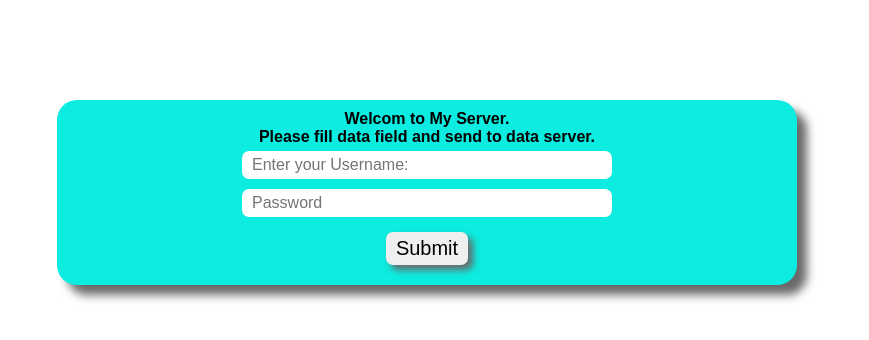
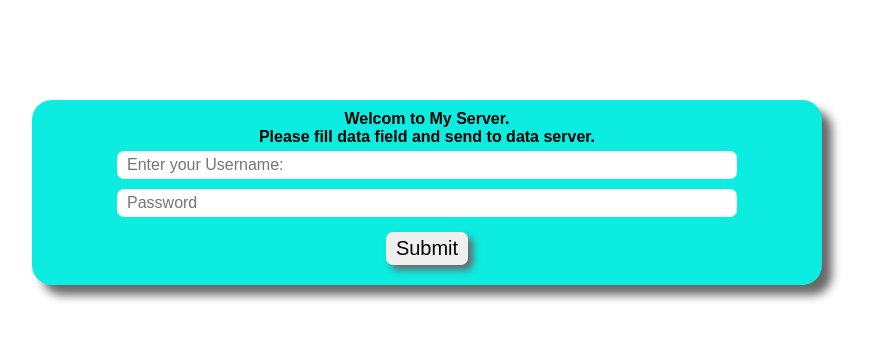
Before and after one commit to SaiyedulM-Error404/Json-Input-send-to-data-serverr, a plain HTML site: page Index.html in a window 1280 px wide. Shown: the whole page, without its empty margins (213-1082 px from the left). Drawn offline with Linux system fonts and the light colour scheme.

Commit message:
last update css

```diff
--- a/style.css
+++ b/style.css
@@ -6,7 +6,8 @@
 }
 .container{
     text-align: center;
-    width: 700px;
+    min-width: 300px;
+    max-width: 750px;
     background-color: rgb(12, 236, 225);
     padding: 10px 20px;
     margin: 100px auto;
@@ -16,7 +17,7 @@
 }
 input{
 
-    width: 50%;
+    width: 80%;
     padding: 5px 10px;
     margin: 5px 10px;
     border: none;
```
